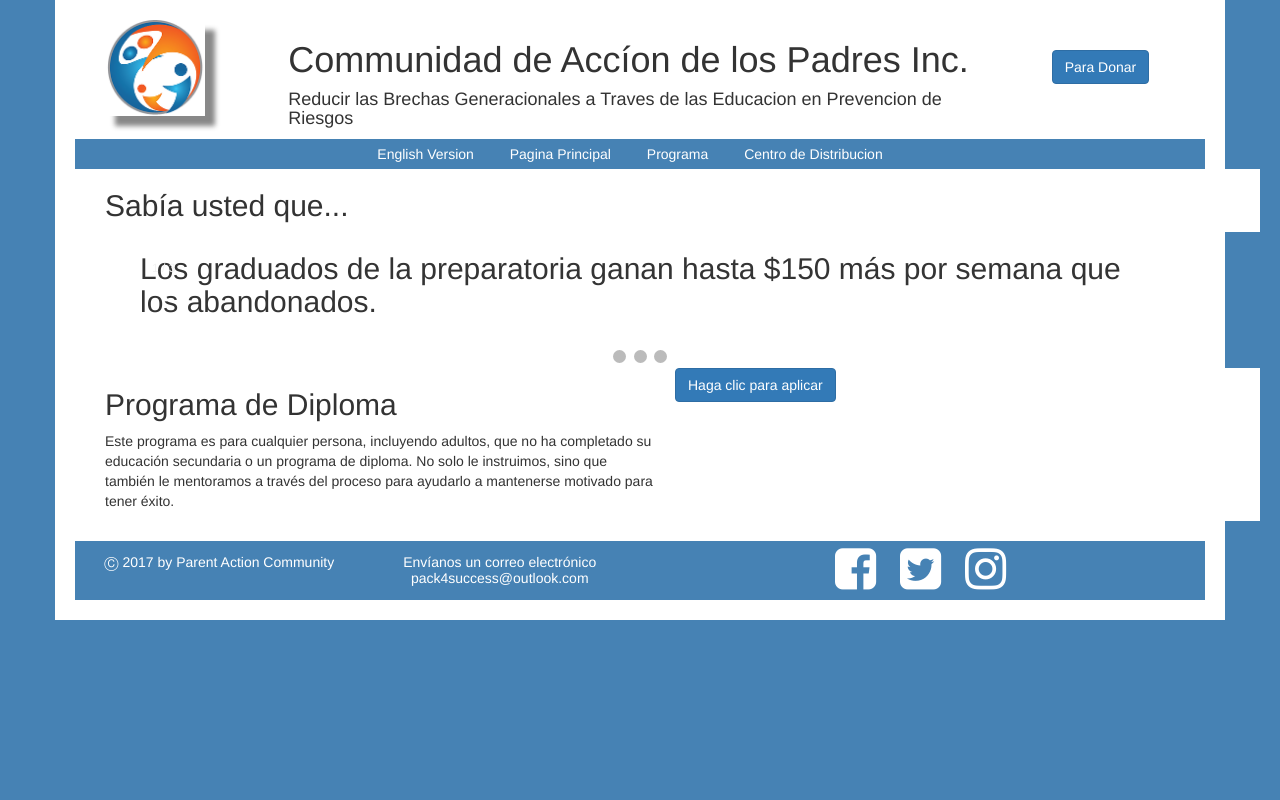
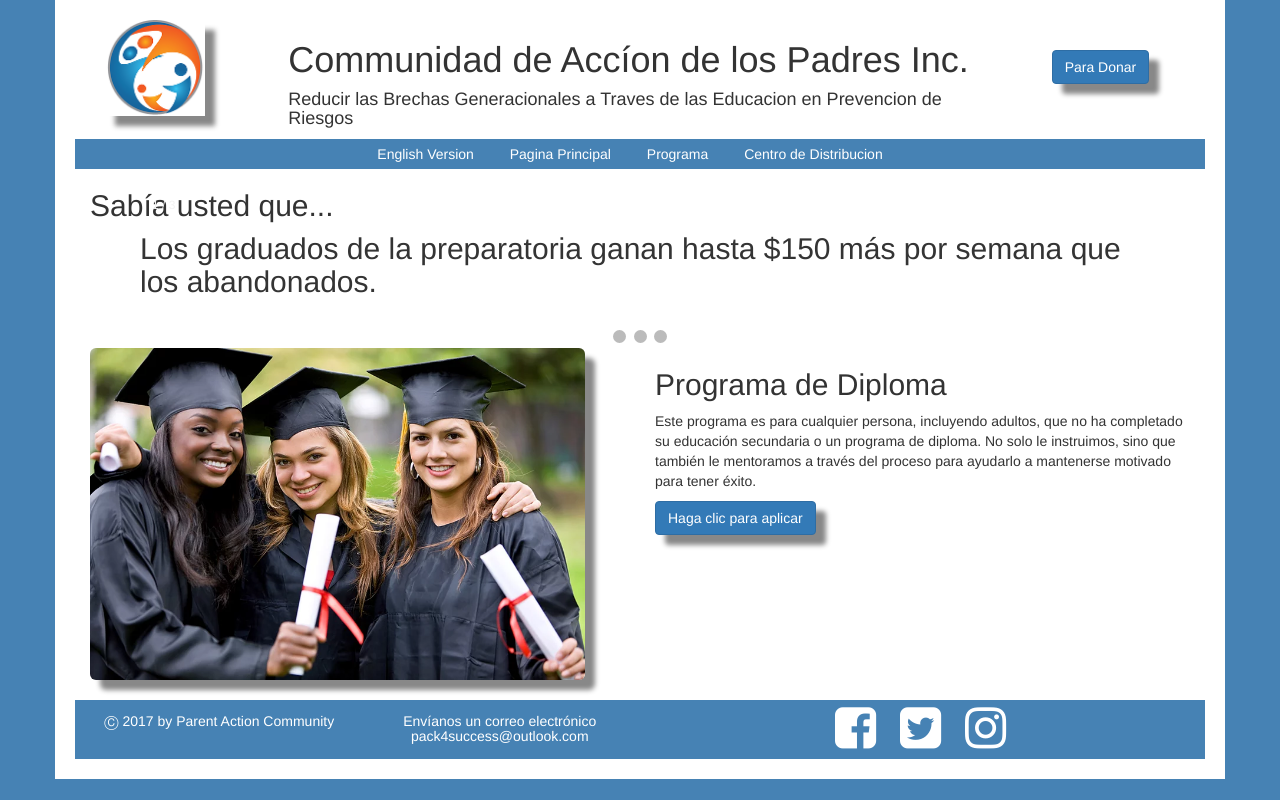
Before and after one commit to bdeckard92/pac4successSpanish, a PHP site: page /html/programs.html in a window 1280 px wide. Run offline with PHP 8.4, Linux system fonts and the light colour scheme.

Commit message:
application button and grad photo

```diff
--- a/assets/css/pac4.css
+++ b/assets/css/pac4.css
@@ -6,6 +6,7 @@ body {
 }
 .donate {
 	margin: 30px;
+	box-shadow: 10px 10px 5px #888888;
 }
 
 #header {
@@ -30,6 +31,7 @@ body {
 #apply {
 	color: white;
 	text-align: center;
+	box-shadow: 10px 10px 5px #888888;
 }
 
 #history {
@@ -56,14 +58,20 @@ h5 {
 iframe, img {
 	box-shadow: 10px 10px 5px #888888;
 }
+
+
+
+
 .social {
 	margin-right: 10px;
 	margin-left: 10px;
 
 	font-size: 48px;
 	color:white;
+}
 
-}
+
+
 
 .mission {
 	margin: top10px;
--- a/html/programs.html
+++ b/html/programs.html
@@ -36,12 +36,9 @@
                     <button id="navigate">Centro de Distribucion</button>
                 </div>
             </div>
-            <div class="container">
             <div class="row col-sm-12">
-            <h2>Sab&iacutea usted que...</h2>
+                <h2>Sab&iacutea usted que...</h2>
             </div>
-            </div>
-
             <div class="slideshow-container">
                 <div class="mySlides fade">
                     <div class="numbertext">1 / 3</div>
@@ -60,8 +57,6 @@ Los graduados de secundaria tienen tasas de desempleo mucho m&aacutes bajas, un
                     <h2>
 Los graduados que van a terminar la universidad pueden hacer tanto como $400 más por semana que los abandonos</h2>
                 </div>
-                <a class="prev" onclick="plusSlides(-1)">&#10094;</a>
-                <a class="next" onclick="plusSlides(1)">&#10095;</a>
             </div>
             <br>
             <div style="text-align:center">
@@ -69,14 +64,15 @@ Los graduados que van a terminar la universidad pueden hacer tanto como $400 má
                 <span class="dot" onclick="currentSlide(2)"></span>
                 <span class="dot" onclick="currentSlide(3)"></span>
             </div>
-            <div class="container justify-content-center">
-                <div class="row justify-content-center">
+            <div class="row justify-content-center">
                 <div class="col-sm-6">
-                <h2>Programa de Diploma</h2>
-                <p>
-Este programa es para cualquier persona, incluyendo adultos, que no ha completado su educaci&oacuten secundaria o un programa de diploma. No solo le instruimos, sino que también le mentoramos a trav&eacutes del proceso para ayudarlo a mantenerse motivado para tener &eacutexito.</p>
-</div>
-                    <a  href="https://sis.ucawd.suny.edu/pls/prod/bwskalog.P_DispLoginNon" target="about_blank">
+                    <img class="img-responsive img-rounded classroom" width="495" height="320" src="../assets/images/grad.png">
+                </div>
+                <div class="col-sm-6">
+                    <h2>Programa de Diploma</h2>
+                    <p>
+                        Este programa es para cualquier persona, incluyendo adultos, que no ha completado su educaci&oacuten secundaria o un programa de diploma. No solo le instruimos, sino que también le mentoramos a trav&eacutes del proceso para ayudarlo a mantenerse motivado para tener &eacutexito.</p>
+                    <a href="https://sis.ucawd.suny.edu/pls/prod/bwskalog.P_DispLoginNon" target="about_blank">
                         <button class="btn btn-primary btn-rounded raised" id="apply">
                             Haga clic para aplicar</button>
                     </a>
--- a/pac4.html
+++ b/pac4.html
@@ -47,7 +47,7 @@
             <hr>
             <div class="row history">
                 <div class="col-sm-6">
-                    <img class="img-responsive img-rounded classroom" width="495" height="320"src="assets/images/class.png" alt="classroom">
+                    <img class="img-responsive img-rounded classroom" width="495" height="320" src="assets/images/class.png" alt="classroom">
                 </div>
                 <div class="class-sm-3">
                     <h2 id="history"> Nuestra Histor&iacutea </h2>
@@ -64,12 +64,15 @@
                             <h5>Envíanos un correo electrónico
                         <a class="email" target="_top" href="mailto:pack4success@outlook.com">pack4success@outlook.com</a></h5>
                         </div>
+                        <div class="col-sm-3">
                         <a href="https://www.facebook.com/pac4success/" class="btn-social  btn-outline fa fa-facebook-square social" target="_blank">
                         </a>
                         <a href="https://twitter.com/pac4success" class="btn-social  btn-outline social fa fa-twitter-square" target="about_blank">
                         </a>
                         <a href="https://www.instagram.com/pac4success/" class="btn-social  btn-outline social fa fa-instagram" target="_blank">
                         </a>
+                        </div>
+
                     </div>
                 </div>
             </div>
```
Also changed, not shown: assets/images/grad.png (added).
